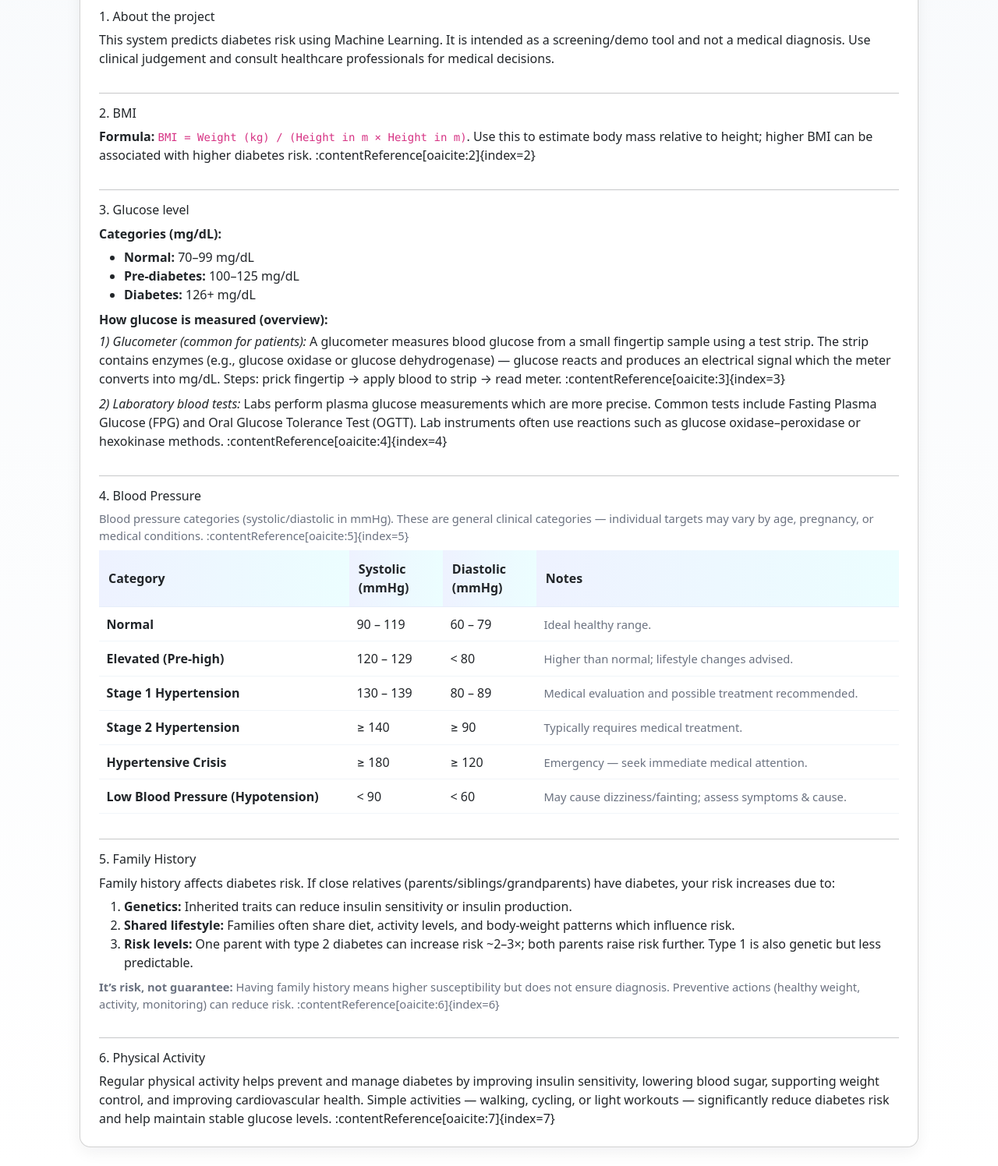
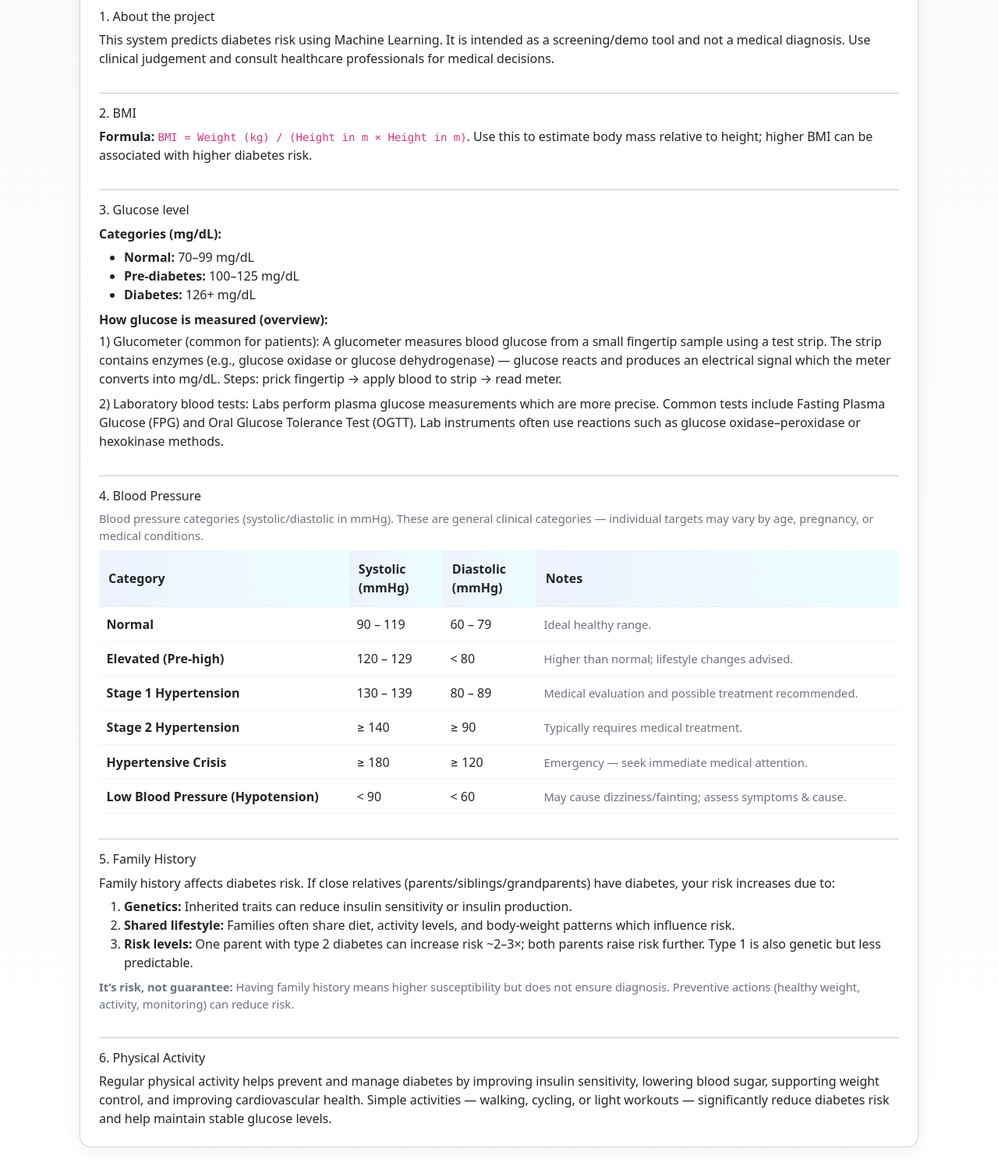
Before and after one commit to SharanIlkal/diabetes_website_full, a Flask app: page /docs in a window 1280 px wide. Shown: the part 167-1663 px from the top of the page at 78% size. Run offline with Flask 3, Linux system fonts and the light colour scheme; parts of the project's set-up code (start-up, migrations or seed data) failed here and were passed over.

Commit message:
Update docs.html

```diff
--- a/templates/docs.html
+++ b/templates/docs.html
@@ -123,7 +123,7 @@
           <!-- 2. BMI -->
           <section class="mb-3">
             <h6>2. BMI</h6>
-            <p class="mb-0"><strong>Formula:</strong> <code>BMI = Weight (kg) / (Height in m × Height in m)</code>. Use this to estimate body mass relative to height; higher BMI can be associated with higher diabetes risk. :contentReference[oaicite:2]{index=2}</p>
+            <p class="mb-0"><strong>Formula:</strong> <code>BMI = Weight (kg) / (Height in m × Height in m)</code>. Use this to estimate body mass relative to height; higher BMI can be associated with higher diabetes risk.</p>
           </section>
 
           <hr>
@@ -139,9 +139,9 @@
             </ul>
 
             <p class="mb-1"><strong>How glucose is measured (overview):</strong></p>
-            <p class="mb-0"><em>1) Glucometer (common for patients):</em> A glucometer measures blood glucose from a small fingertip sample using a test strip. The strip contains enzymes (e.g., glucose oxidase or glucose dehydrogenase) — glucose reacts and produces an electrical signal which the meter converts into mg/dL. Steps: prick fingertip → apply blood to strip → read meter. :contentReference[oaicite:3]{index=3}</p>
+            <p class="mb-0">1) Glucometer (common for patients): A glucometer measures blood glucose from a small fingertip sample using a test strip. The strip contains enzymes (e.g., glucose oxidase or glucose dehydrogenase) — glucose reacts and produces an electrical signal which the meter converts into mg/dL. Steps: prick fingertip → apply blood to strip → read meter.</p>
 
-            <p class="mb-0 mt-2"><em>2) Laboratory blood tests:</em> Labs perform plasma glucose measurements which are more precise. Common tests include Fasting Plasma Glucose (FPG) and Oral Glucose Tolerance Test (OGTT). Lab instruments often use reactions such as glucose oxidase–peroxidase or hexokinase methods. :contentReference[oaicite:4]{index=4}</p>
+            <p class="mb-0 mt-2">2) Laboratory blood tests: Labs perform plasma glucose measurements which are more precise. Common tests include Fasting Plasma Glucose (FPG) and Oral Glucose Tolerance Test (OGTT). Lab instruments often use reactions such as glucose oxidase–peroxidase or hexokinase methods.</p>
           </section>
 
           <hr>
@@ -149,7 +149,7 @@
           <!-- 4. Blood Pressure table -->
           <section class="mb-3">
             <h6>4. Blood Pressure</h6>
-            <p class="mb-2 bp-note">Blood pressure categories (systolic/diastolic in mmHg). These are general clinical categories — individual targets may vary by age, pregnancy, or medical conditions. :contentReference[oaicite:5]{index=5}</p>
+            <p class="mb-2 bp-note">Blood pressure categories (systolic/diastolic in mmHg). These are general clinical categories — individual targets may vary by age, pregnancy, or medical conditions.</p>
 
             <!-- Styled HTML table (Option A) -->
             <table class="bp-table" aria-label="Blood pressure categories">
@@ -214,7 +214,7 @@
               <li><strong>Shared lifestyle:</strong> Families often share diet, activity levels, and body-weight patterns which influence risk.</li>
               <li><strong>Risk levels:</strong> One parent with type 2 diabetes can increase risk ~2–3×; both parents raise risk further. Type 1 is also genetic but less predictable.</li>
             </ol>
-            <p class="mb-0 bp-note"><strong>It’s risk, not guarantee:</strong> Having family history means higher susceptibility but does not ensure diagnosis. Preventive actions (healthy weight, activity, monitoring) can reduce risk. :contentReference[oaicite:6]{index=6}</p>
+            <p class="mb-0 bp-note"><strong>It’s risk, not guarantee:</strong> Having family history means higher susceptibility but does not ensure diagnosis. Preventive actions (healthy weight, activity, monitoring) can reduce risk.</p>
           </section>
 
           <hr>
@@ -222,7 +222,7 @@
           <!-- 6. Physical activity -->
           <section class="mb-0">
             <h6>6. Physical Activity</h6>
-            <p class="mb-0">Regular physical activity helps prevent and manage diabetes by improving insulin sensitivity, lowering blood sugar, supporting weight control, and improving cardiovascular health. Simple activities — walking, cycling, or light workouts — significantly reduce diabetes risk and help maintain stable glucose levels. :contentReference[oaicite:7]{index=7}</p>
+            <p class="mb-0">Regular physical activity helps prevent and manage diabetes by improving insulin sensitivity, lowering blood sugar, supporting weight control, and improving cardiovascular health. Simple activities — walking, cycling, or light workouts — significantly reduce diabetes risk and help maintain stable glucose levels.</p>
           </section>
 
         </div>
```
